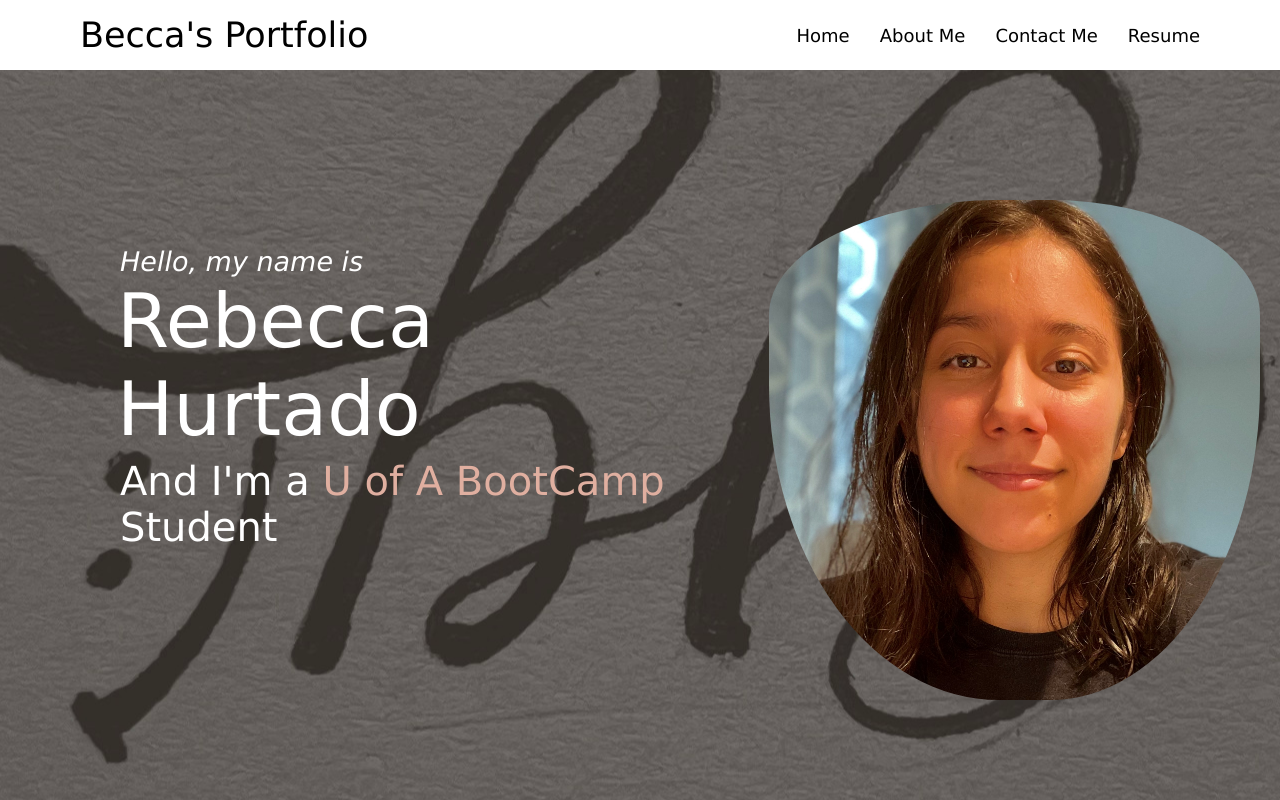
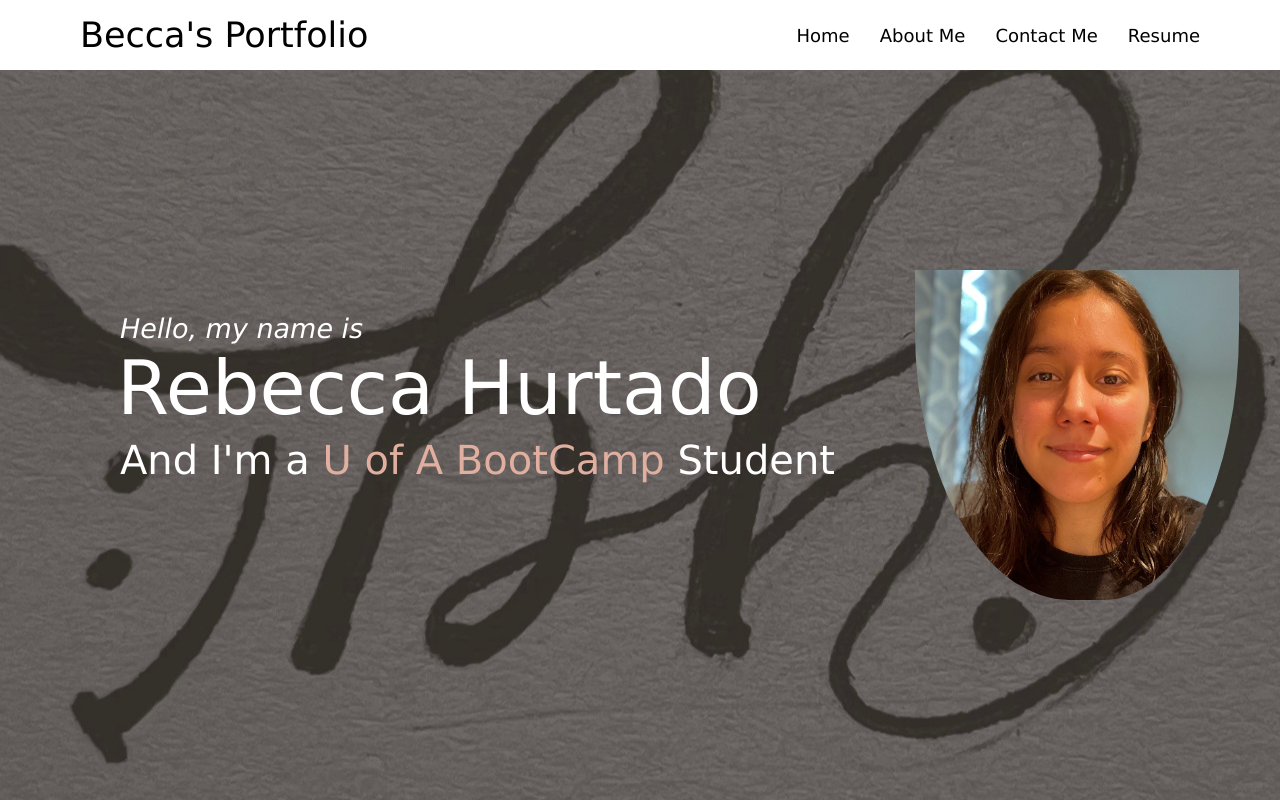
Before and after one commit to BeccaHurtado/becs-professional-portfolio, a plain HTML site: page index.html in a window 1280 px wide. Drawn offline with Linux system fonts and the light colour scheme.

Commit message:
attempted to fix img size

```diff
--- a/assets/style.css
+++ b/assets/style.css
@@ -20,6 +20,7 @@
     font-family: Verdana, Geneva, Tahoma, sans-serif;
 }
 
+
 .navbar .max-width {
     display: flex;
     align-items: center;
@@ -30,6 +31,10 @@
     color: black;
     font-size: 35px;
     font-weight: 600px;
+}
+
+.navbar .logo a:hover {
+    color: #8A817C;
 }
 
 .navbar .menu li {
@@ -44,6 +49,9 @@
     margin-left: 25px;
 }
 
+.navbar li a:hover {
+    color: #E0AFA0;
+}
 /* home section styling */
 
 .home {
@@ -84,9 +92,9 @@
     float: right;
     display: block;
     margin: auto;
-    padding-top: 200px;
+    padding-top: 270px;
     padding-right: 20px;
-    max-width: 700px;
-    max-height: 700px;
+    max-width: 600px;
+    max-height: 600px;
     border-radius: 45%;
 }
```
